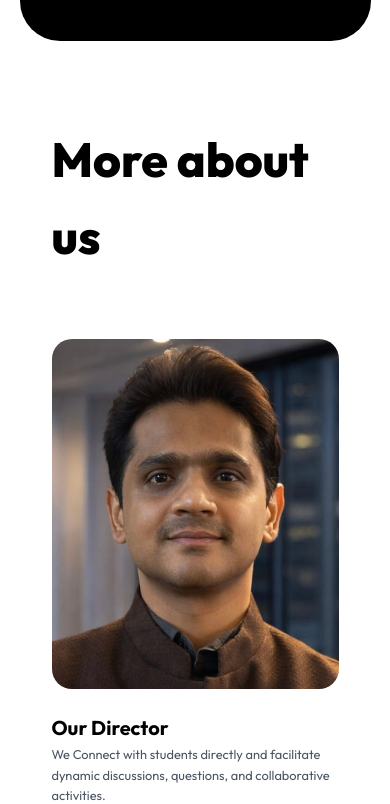
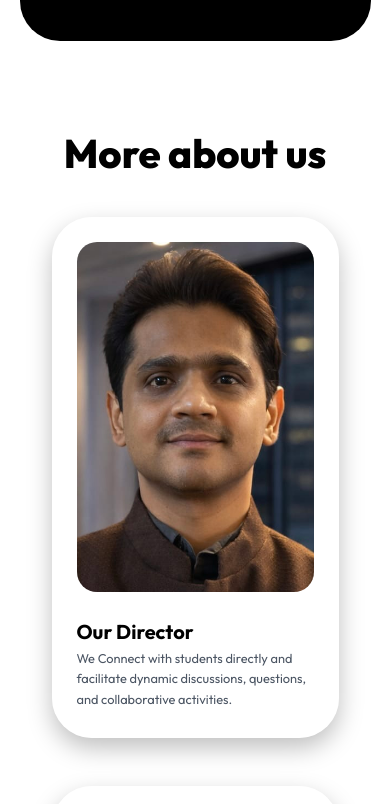
Before and after one commit to pbsnsriya/ias-academy, a React (Vite) app: page / in a window 390 px wide. Shown: the part 5020-5824 px from the top of the page. Built offline with nearby package versions, Linux system fonts and the light colour scheme.

Commit message:
Modifed CSS and added gallery

```diff
--- a/src/pages/Gallery.css
+++ b/src/pages/Gallery.css
@@ -1,12 +1,9 @@
 .gallery-page {
     min-height: 100vh;
-    padding-top: 0;
+    padding-top: 120px;
 }
 
-/* Header Section with Background */
 .gallery-header-bg {
-    background: url('https://images.unsplash.com/photo-1497366216548-37526070297c?q=80&w=2000') center/cover no-repeat;
-    /* Generic office/professional bg */
     position: relative;
     padding: 120px 0 60px;
     margin-bottom: 4rem;
@@ -26,7 +23,7 @@
     position: relative;
     z-index: 1;
     text-align: center;
-    color: white;
+    color: rgb(0, 0, 0);
 }
 
 .gallery-title {
--- a/src/pages/Gallery.tsx
+++ b/src/pages/Gallery.tsx
@@ -27,11 +27,9 @@ const Gallery = ({ defaultFilter = 'All' }: GalleryProps) => {
     return (
         <Layout>
             <div className="gallery-page">
-                <div className="gallery-header-bg">
-                    <div className="container">
-                        <div className="header-content">
-                            <h1 className="gallery-title">Gallery</h1>
-                        </div>
+                <div className="container">
+                    <div className="header-content">
+                        <h1 className="gallery-title">Our Gallery</h1>
                     </div>
                 </div>
 
--- a/src/pages/Home.css
+++ b/src/pages/Home.css
@@ -321,6 +321,13 @@
     display: grid;
     grid-template-columns: repeat(2, 1fr);
     gap: 3rem;
+}
+
+.project-card-large {
+    border: 5px solid rgba(255, 255, 255, 0.5);
+    box-shadow: 0 10px 25px rgba(0, 0, 0, 0.25);
+    border-radius: 40px;
+    padding: 20px;
 }
 
 .project-card-large img {
@@ -686,6 +693,14 @@
         width: 50px;
     }
 
+    .section-title-simple {
+        font-size: 2.5rem;
+    }
+
+    .section-header-left {
+        margin-bottom: 2rem;
+        text-align: center;
+    }
 }
 
 @media (max-width: 600px) {
```
Also changed, not shown: src/pages/Home.tsx (+0 -31 lines).
